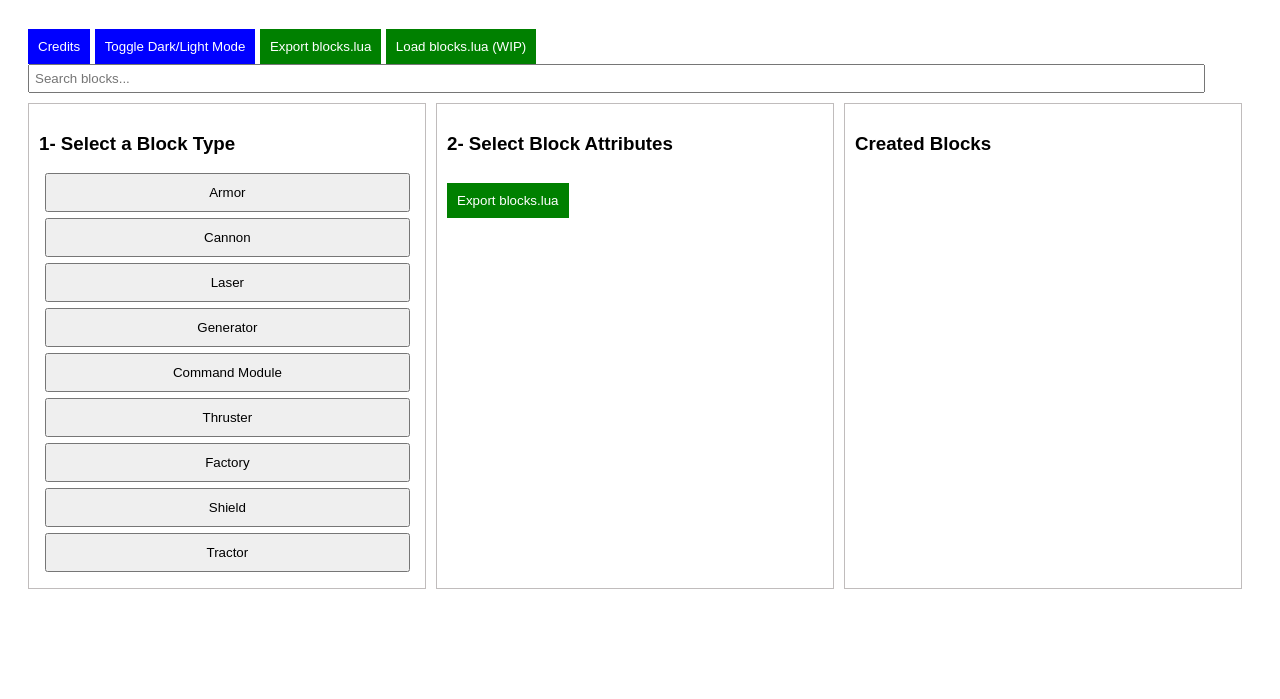
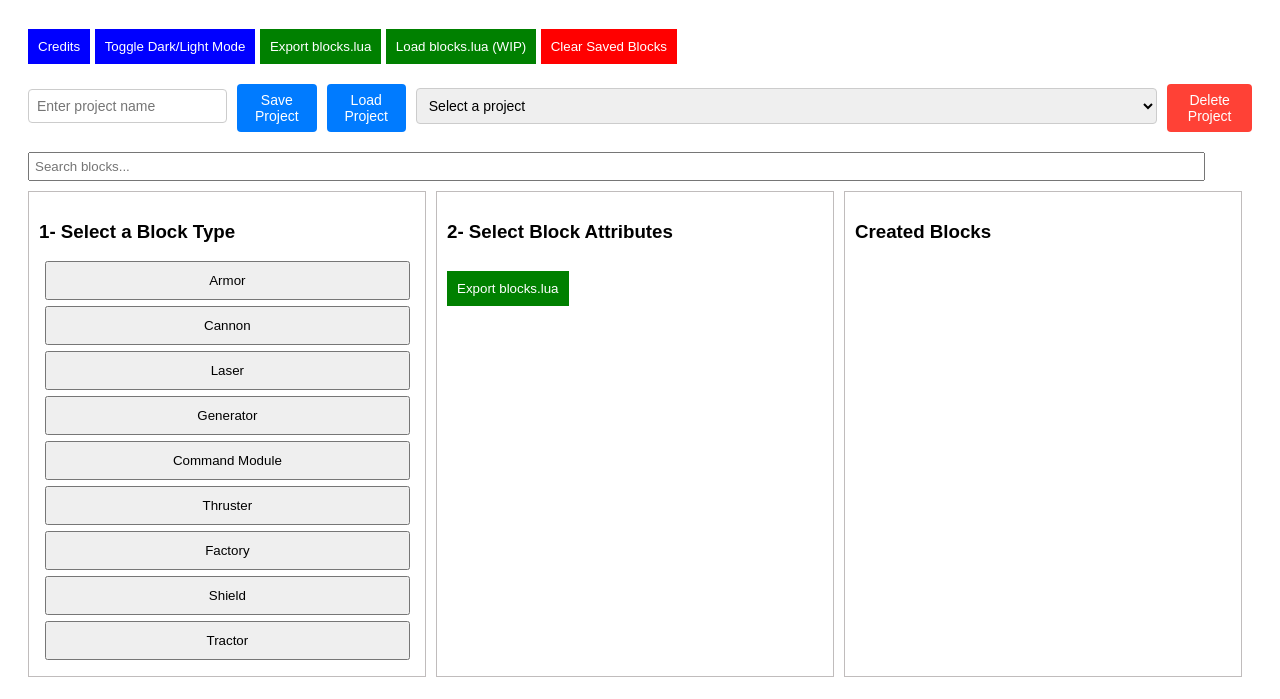
Before and after one commit to Lolo23450/ReassemblyBlockDevKit, a plain HTML site: page index.html in a window 1280 px wide. Shown: the part 89-788 px from the top of the page. Drawn offline with Linux system fonts and the light colour scheme.

Commit message:
Update index.html

```diff
--- a/index.html
+++ b/index.html
@@ -13,10 +13,11 @@
         label { width: 97%; display: inline-block; margin-top: 2px; margin-bottom: 2px; }
         input, select { width: 100%; padding: 3px; margin-bottom: 3px; }
         #searchInput { margin-bottom: 10px; padding: 5px; width: 95%; }
-        #exportBtn, #creditsBtn, #loadBtn, #darkModeBtn { margin-top: 10px; padding: 10px; background: green; color: white; border: none; cursor: pointer; }
+        #exportBtn, #creditsBtn, #loadBtn, #darkModeBtn, #clearStorageBtn { margin-top: 10px; padding: 10px; background: green; color: white; border: none; cursor: pointer; }
         #creditsBtn { background: blue; }
         #loadBtn { background-color: green; }
         #darkModeBtn { background-color: blue; }
+        #clearStorageBtn { background-color: red; }
         #creditsPopup { display: none; position: fixed; top: 50%; left: 50%; transform: translate(-50%, -50%); background: white; padding: 20px; border: 1px solid black; box-shadow: 0px 0px 10px rgba(0, 0, 0, 0.5); }
         #closeCredits { margin-top: 10px; padding: 5px; background: red; color: white; border: none; cursor: pointer; }
 
@@ -26,6 +27,50 @@
         .panel.dark-mode { background: #333; border-color: #666; }
         .block-list.dark-mode button { display: block; margin: 6px; padding: 10px; width: 97%; background: #1e1e1e; color: white;}
         .dark-mode #creditsPopup {display: none; position: fixed; top: 50%; left: 50%; transform: translate(-50%, -50%); background: #1e1e1e; padding: 20px; border: 1px solid black; box-shadow: 0px 0px 10px rgba(0, 0, 0, 0.5); }
+        .project-controls {
+            margin: 20px 0;
+            display: flex;
+            gap: 10px;
+            align-items: center;
+        }
+
+        #projectName {
+            padding: 8px;
+            border: 1px solid #ccc;
+            border-radius: 4px;
+            font-size: 14px;
+            width: 200px;
+        }
+
+        .styled-button {
+            padding: 8px 16px;
+            background-color: #007BFF;
+            color: white;
+            border: none;
+            border-radius: 4px;
+            cursor: pointer;
+            font-size: 14px;
+            transition: background-color 0.3s;
+        }
+
+        .styled-button:hover {
+            background-color: #0056b3;
+        }
+
+        .styled-select {
+            padding: 8px;
+            border: 1px solid #ccc;
+            border-radius: 4px;
+            font-size: 14px;
+        }
+
+        .delete-button {
+            background-color: #FF4136;
+        }
+
+        .delete-button:hover {
+            background-color: #C0392B;
+        }
     </style>
 </head>
 <body>
@@ -34,11 +79,15 @@
     <button id="darkModeBtn" onclick="toggleDarkMode()">Toggle Dark/Light Mode</button>
     <button id="exportBtn" onclick="exportBlocks()">Export blocks.lua</button>
     <button id="loadBtn" onclick="loadBlocks()">Load blocks.lua (WIP)</button>
-    <div id="creditsPopup">
-        <h2>Credits</h2>
-        <p>Developed by: Lolo</p>
-        <p>Contributors: ChatGPT, Copilot, ClickerAI Assistant</p>
-        <button id="closeCredits" onclick="closeCredits()">Close</button>
+    <button id="clearStorageBtn" onclick="clearSavedBlocks()">Clear Saved Blocks</button>
+    <div class="project-controls">
+        <input type="text" id="projectName" placeholder="Enter project name">
+        <button class="styled-button" onclick="saveProject()">Save Project</button>
+        <button class="styled-button" onclick="loadProject()">Load Project</button>
+        <select id="projectList" class="styled-select" onchange="loadSelectedProject()">
+            <option value="">Select a project</option>
+        </select>
+        <button class="styled-button delete-button" onclick="deleteProject()">Delete Project</button>
     </div>
     <input type="text" id="searchInput" placeholder="Search blocks..." oninput="filterBlocks()">
     <div class="container">
@@ -75,6 +124,13 @@
         </div>
     </div>
 
+    <div id="creditsPopup">
+        <h2>Credits</h2>
+        <p>Developed by: Lolo</p>
+        <p>Contributors: ChatGPT, Copilot, ClickerAI Assistant</p>
+        <button id="closeCredits" onclick="closeCredits()">Close</button>
+    </div>
+
     <script>
 
         let blocks = [];
@@ -95,6 +151,16 @@
                 document.querySelectorAll("input").forEach(input => input.classList.add("dark-mode"));
                 document.getElementById('creditsPopup').classList.add('dark-mode');
             }
+
+            // Load saved blocks from local storage
+            const savedBlocks = localStorage.getItem('blocks');
+            if (savedBlocks) {
+                blocks = JSON.parse(savedBlocks);
+                updateBlockList();
+            }
+
+            // Initialize project list
+            updateProjectList();
         });
 
         function showCredits() {
@@ -435,6 +501,9 @@
             }
             blocks.push(block);
 
+            // Save blocks to local storage
+            localStorage.setItem('blocks', JSON.stringify(blocks));
+
             let shroudElements = document.querySelectorAll("#shroudList li");
             block.shrouds = Array.from(shroudElements).map(li => ({
                 size: li.querySelector(".shroud-size").value,
@@ -450,6 +519,7 @@
             if (confirm("Are you sure you want to delete this block?")) {
                 blocks.splice(index, 1);
                 updateBlockList();
+                localStorage.setItem('blocks', JSON.stringify(blocks));
             }
         }
 
@@ -503,6 +573,8 @@
         };
         blocks.push(clonedBlock);
         updateBlockList();
+        // Save blocks to local storage
+        localStorage.setItem('blocks', JSON.stringify(blocks));
 
     }
 
@@ -749,6 +821,92 @@
     updateBlockList(); // Refresh UI
 }
 
+function clearSavedBlocks() {
+    if (confirm("Are you sure you want to delete all saved block data?")) {
+        // Clear blocks from local storage
+        localStorage.removeItem('blocks');
+
+        // Clear the blocks array and update the UI
+        blocks = [];
+        updateBlockList();
+    }
+}
+
+function saveProject() {
+    const projectName = document.getElementById('projectName').value.trim();
+    if (!projectName) {
+        alert("Please enter a project name.");
+        return;
+    }
+
+    // Save the current blocks under the project name
+    localStorage.setItem(`project_${projectName}`, JSON.stringify(blocks));
+
+    // Update the project list
+    updateProjectList();
+    alert(`Project "${projectName}" saved successfully.`);
+}
+
+function loadProject() {
+    const projectName = document.getElementById('projectName').value.trim();
+    if (!projectName) {
+        alert("Please enter a project name.");
+        return;
+    }
+
+    const savedBlocks = localStorage.getItem(`project_${projectName}`);
+    if (savedBlocks) {
+        blocks = JSON.parse(savedBlocks);
+        updateBlockList();
+        alert(`Project "${projectName}" loaded successfully.`);
+    } else {
+        alert(`No project found with the name "${projectName}".`);
+    }
+}
+
+function loadSelectedProject() {
+    const projectName = document.getElementById('projectList').value;
+    if (projectName) {
+        const savedBlocks = localStorage.getItem(`project_${projectName}`);
+        if (savedBlocks) {
+            blocks = JSON.parse(savedBlocks);
+            updateBlockList();
+            alert(`Project "${projectName}" loaded successfully.`);
+        }
+    }
+}
+
+function deleteProject() {
+    const projectName = document.getElementById('projectList').value;
+    if (!projectName) {
+        alert("Please select a project to delete.");
+        return;
+    }
+
+    if (confirm(`Are you sure you want to delete the project "${projectName}"?`)) {
+        localStorage.removeItem(`project_${projectName}`);
+        updateProjectList();
+        alert(`Project "${projectName}" deleted successfully.`);
+    }
+}
+
+function updateProjectList() {
+    const projectList = document.getElementById('projectList');
+    projectList.innerHTML = '<option value="">Select a project</option>';
+
+    // Iterate over localStorage keys to find projects
+    for (let i = 0; i < localStorage.length; i++) {
+        const key = localStorage.key(i);
+        if (key.startsWith('project_')) {
+            const projectName = key.replace('project_', '');
+            const option = document.createElement('option');
+            option.value = projectName;
+            option.textContent = projectName;
+            projectList.appendChild(option);
+        }
+    }
+}
+
 </script>
 </body>
 </html>
```
